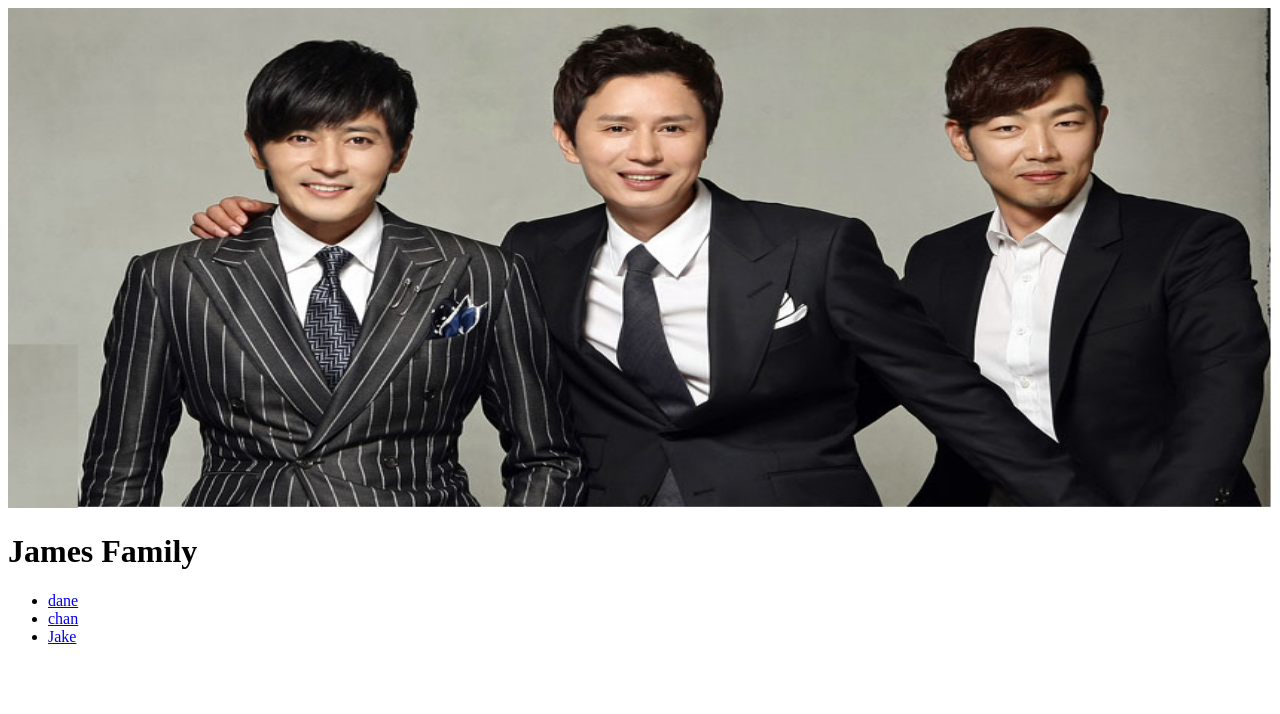
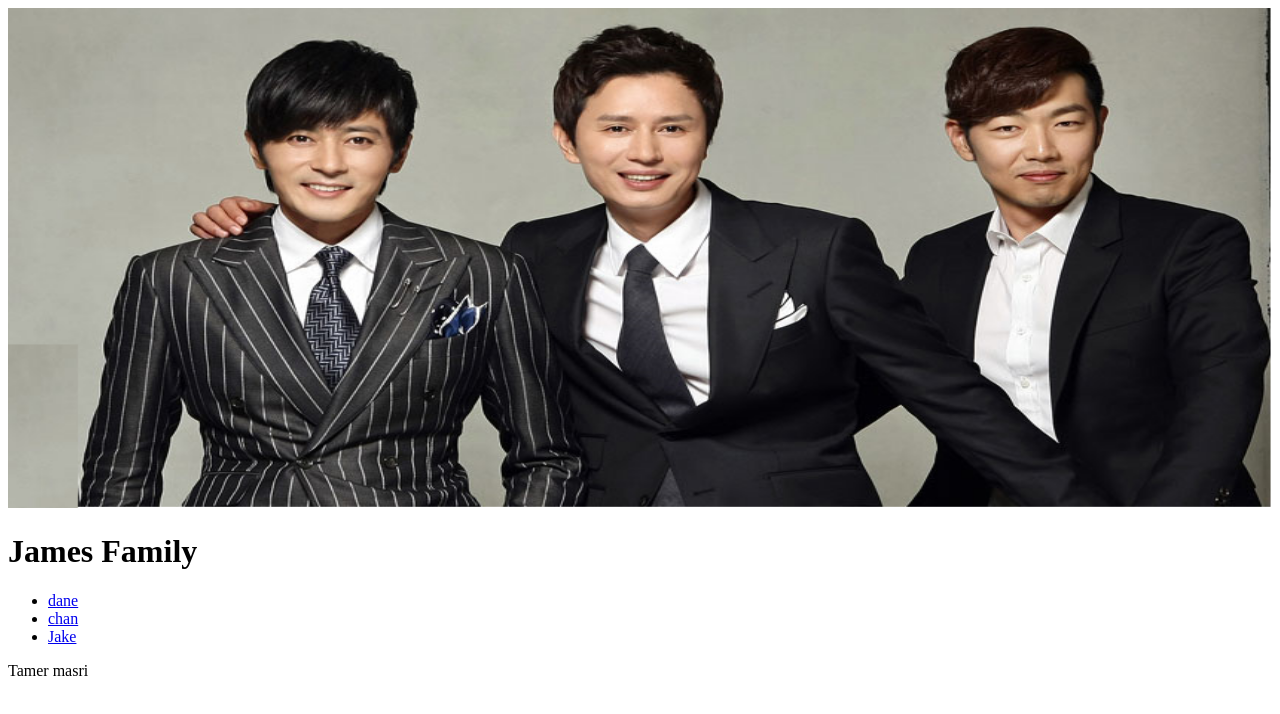
Before and after one commit to Tamer85/MyProject, a plain HTML site: page Index.html in a window 1280 px wide. Drawn offline with Linux system fonts and the light colour scheme.

Commit message:
my First commit

```diff
--- a/Index.html
+++ b/Index.html
@@ -17,7 +17,7 @@
 
           <li><a href="amanda.html" target="_blank"> Jake</a></li>
        </ul>
-
+        <section>Tamer masri</section>
 
     </body>
 </html>
```
